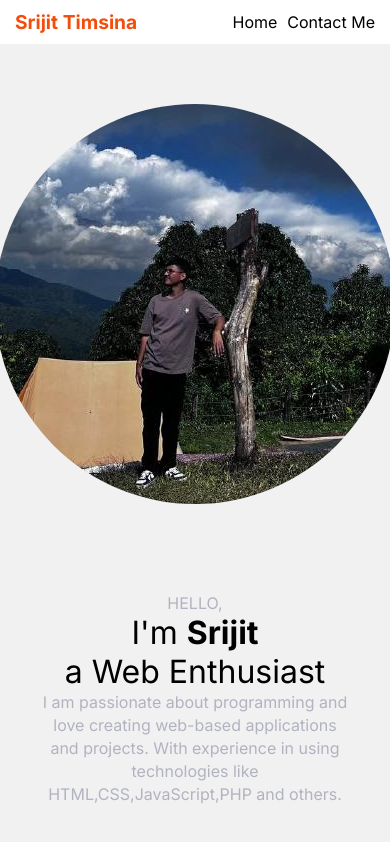
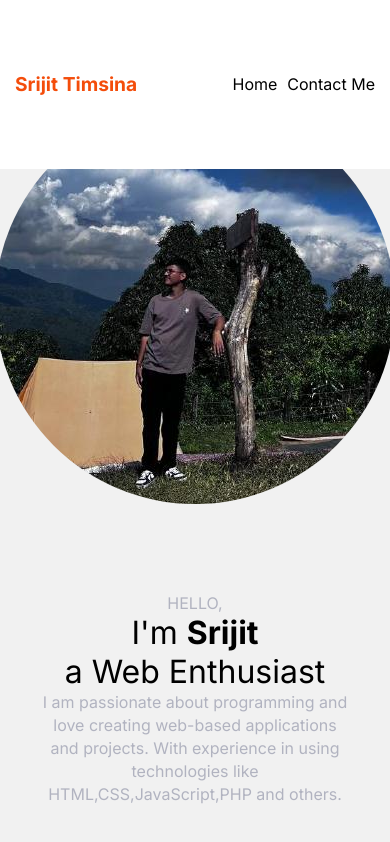
Before and after one commit to srijit-timsina/portfolio, a plain HTML site: page index.html in a window 390 px wide. Shown: the top 842 px of the page. Drawn offline with Linux system fonts and the light colour scheme; a web font is replaced by a local one.

Commit message:
responsive problem fixed

```diff
--- a/index.html
+++ b/index.html
@@ -152,6 +152,8 @@ font-family: "Inter", serif;
 
         nav {
             padding: 10px 15px;
+            height: 20vh;
+            align-items: center;
         }
 
         .main {
```
